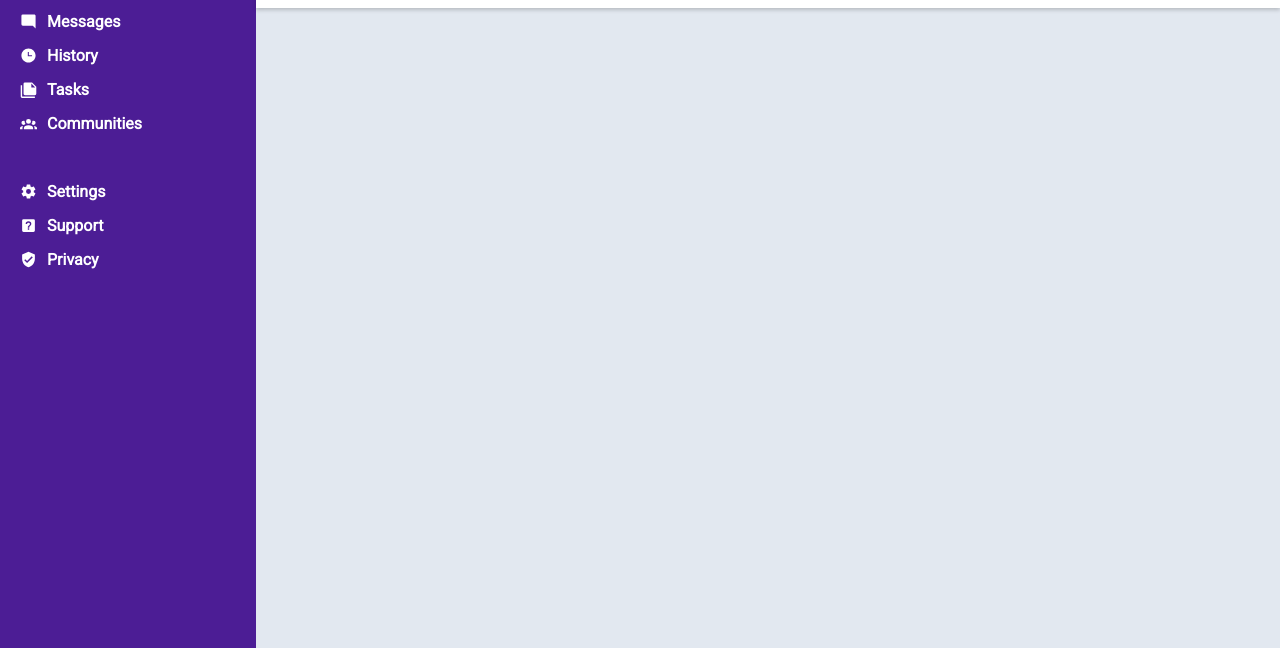
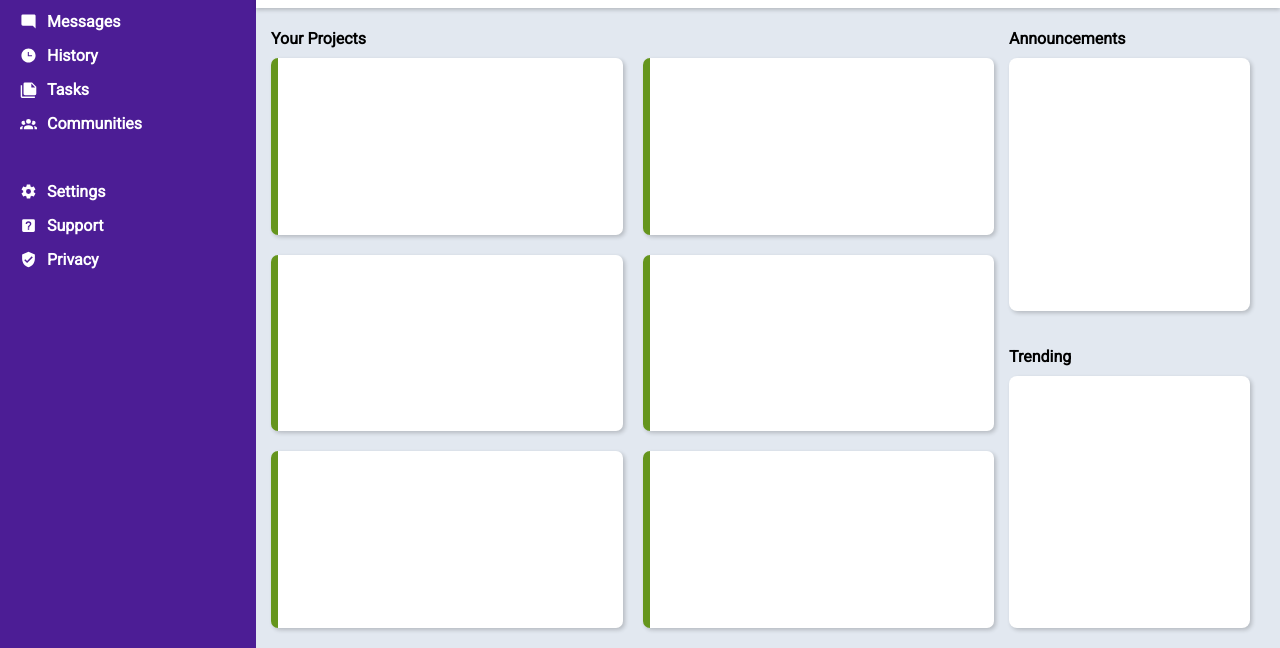
Before and after one commit to VictorFAL/odin-dashboard, a plain HTML site: page index.html in a window 1280 px wide. Shown: the part 152-800 px from the top of the page. Drawn offline with Linux system fonts and the light colour scheme.

Commit message:
main content layout

```diff
--- a/index.html
+++ b/index.html
@@ -90,7 +90,29 @@
         </div>
 
 
-        <div id="main-content"></div>
+        <div id="main-content">
+
+            <div id="projects">
+                <h4>Your Projects</h4>
+                <div class="project-card"></div>
+                <div class="project-card"></div>
+                <div class="project-card"></div>
+                <div class="project-card"></div>
+                <div class="project-card"></div>
+                <div class="project-card"></div>
+            </div>
+
+            <div id="announcements">
+                <h4>Announcements</h4>
+                <div class="side-card"></div>
+            </div>
+
+            <div id="trending">
+                <h4>Trending</h4>
+                <div class="side-card"></div>
+            </div>
+
+        </div>
 
     </body>
 </html>
--- a/styles.css
+++ b/styles.css
@@ -20,8 +20,7 @@ body {
     grid-template-columns: 1fr;
     grid-template-rows: 50px 275px 100px;
     color: white;
-    padding-left: 20px;
-    padding-top: 10px;
+    padding: 10px 20px;
     font-weight: 600;
     align-items: center;
 }
@@ -60,7 +59,7 @@ body {
     display: grid;
     grid-template-columns: 2fr 1fr;
     grid-template-rows: 1fr 1fr;
-    padding-left: 30px;
+    padding-left: 40px;
     padding-bottom: 12px;
 }
 
@@ -122,4 +121,51 @@ body {
     background-color: #e2e8f0;
     grid-column: 2;
     grid-row: 2;
+    display: grid;
+    grid-template-columns: 3fr 1fr;
+    grid-template-rows: 1fr 1fr;
+    gap: 15px;
+    padding: 0px 30px 20px 15px;
 }
+
+#projects {
+    grid-row: 1 / 3;
+    grid-column: 1;
+    display: grid;
+    grid-template-columns: 1fr 1fr;
+    grid-template-rows: auto repeat(3, 1fr);
+    gap: 20px;
+}
+
+#projects > h4 {
+    grid-column: 1 / 3;
+    margin-bottom: -10px;
+}
+
+.project-card {
+    background-color: white;
+    border-radius: 7px;
+    box-shadow: 2px 2px 4px rgba(0, 0, 0, 0.2);
+    border-left: 7px solid #65951d;
+}
+
+#announcements {
+    display: grid;
+    grid-template-rows: auto 1fr;
+}
+
+#trending {
+    display: grid;
+    grid-template-rows: auto 1fr;
+}
+
+.side-card {
+    background-color: white;
+    border-radius: 8px;
+    box-shadow: 2px 2px 4px rgba(0, 0, 0, 0.2);
+
+}
+
+#announcements > h4, #trending > h4 {
+    margin-bottom: 10px;
+}
```
Also changed, not shown: icons/content/favourite.svg (added), icons/content/follow.svg (added), icons/content/fork.svg (added).
